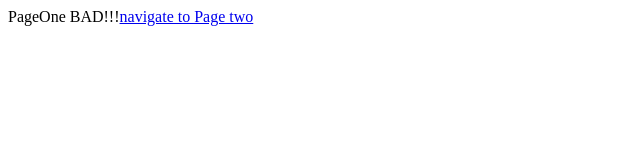
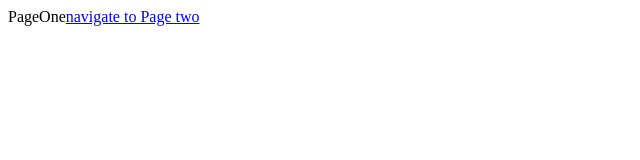
Before and after one commit to simotae14/streams-project, a React (Create React App) app in the folder client/: page / in a window 1280 px wide. Shown: the top 160 px of the page, without its empty margins (0-640 px from the left). Built offline with nearby package versions, Linux system fonts and the light colour scheme.

Commit message:
MAIN 05: use the Link component to navigate between pages

```diff
--- a/client/src/components/App.js
+++ b/client/src/components/App.js
@@ -1,11 +1,10 @@
 import React from 'react';
-import { BrowserRouter, Route } from 'react-router-dom';
+import { BrowserRouter, Route, Link } from 'react-router-dom';
 
 const PageOne = () => (
   <div>
     PageOne
-    BAD!!!
-    <a href="/pagetwo">navigate to Page two</a>
+    <Link to="/pagetwo">navigate to Page two</Link>
   </div>
 );
 
@@ -13,8 +12,7 @@
   <div>
     PageTwo
     <button>Click Me!</button>
-    BAD!!!
-    <a href="/">navigate to Page one</a>
+    <Link to="/">navigate to Page one</Link>
   </div>
 );
 
```
